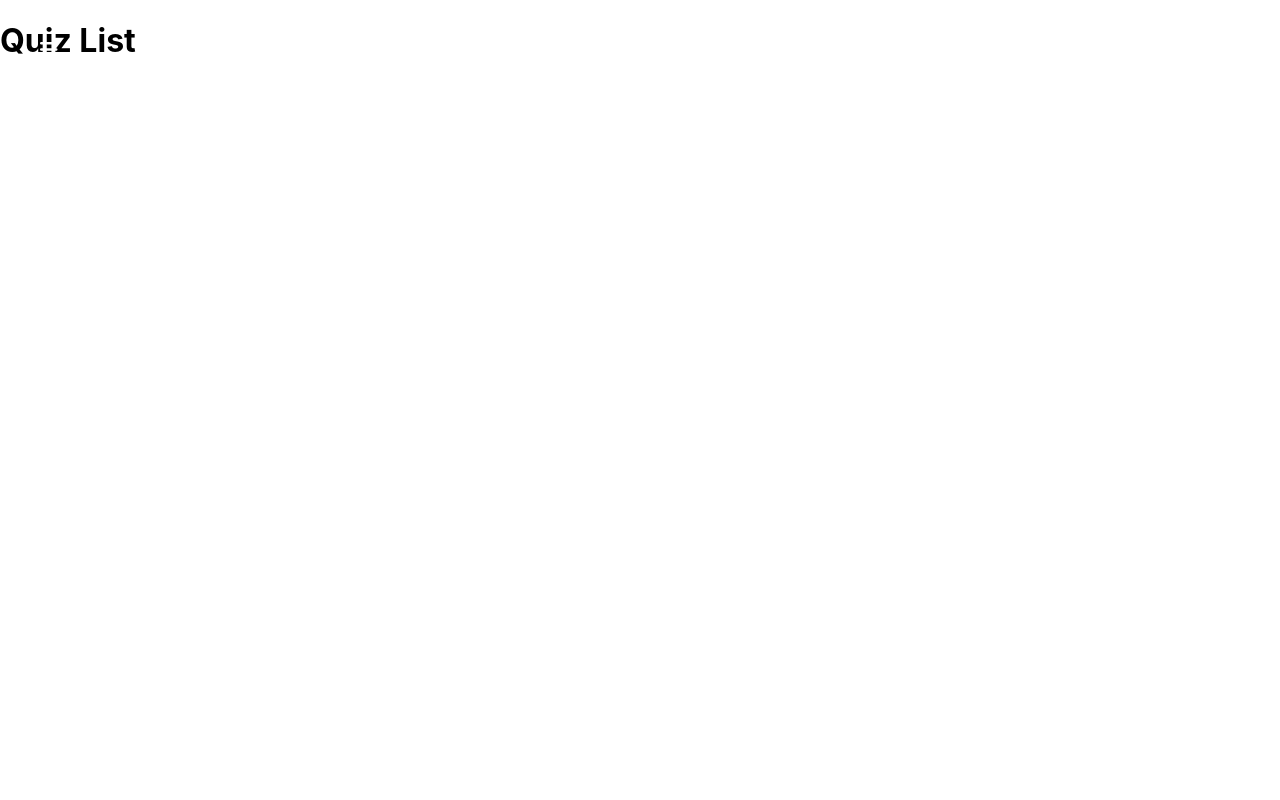
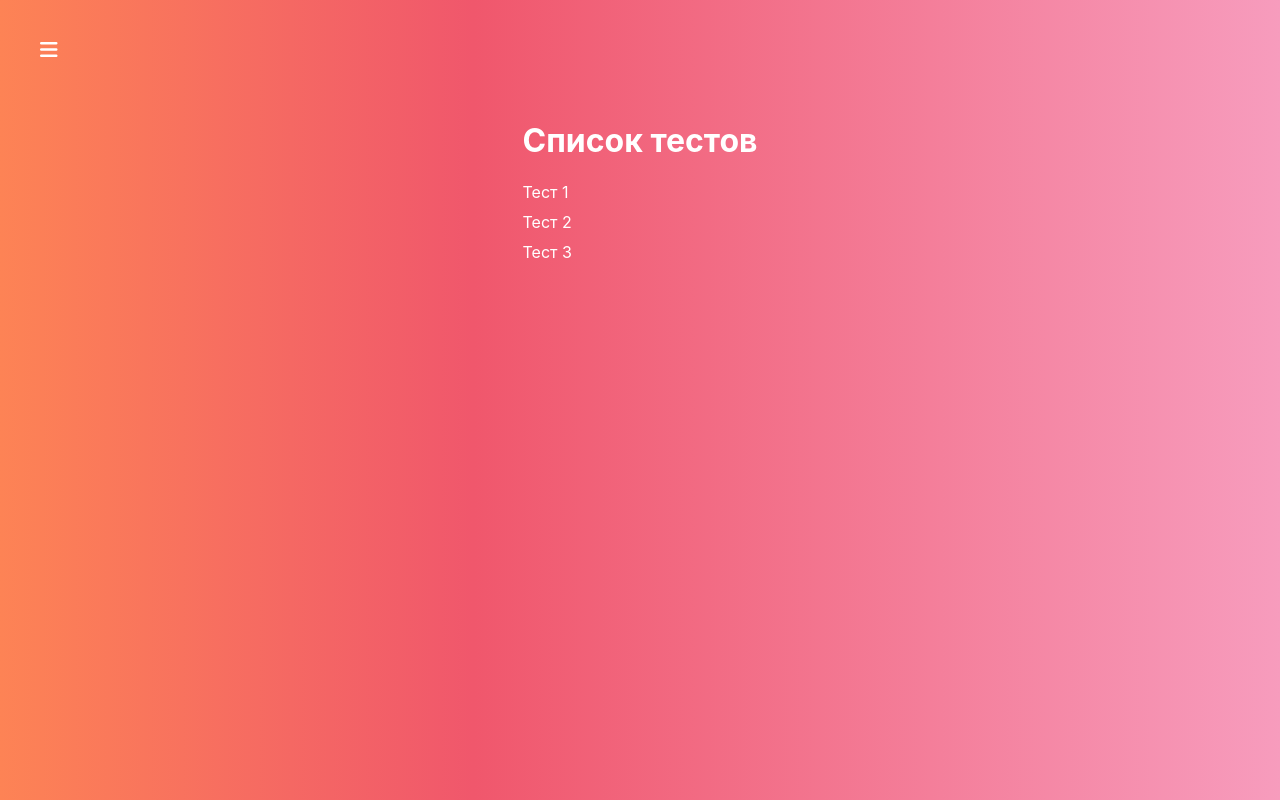
Before and after one commit to safarov-en/react-quiz, a React app: page / in a window 1280 px wide. Built offline with nearby package versions, Linux system fonts and the light colour scheme.

Commit message:
List output

```diff
--- a/src/containers/QuizList/QuizList.js
+++ b/src/containers/QuizList/QuizList.js
@@ -1,10 +1,30 @@
 import React, {Component} from "react";
+import classes from './QuizList.module.css';
+import { NavLink } from "react-router-dom";
 
 export default class QuizList extends Component {
+    renderQuizes() {
+        return [1, 2, 3].map((quiz, index) => {
+            return (
+                <li
+                    key={index}
+                >
+                    <NavLink to={'/quiz/' + quiz}>
+                        Тест {quiz}
+                    </NavLink>
+                </li>
+            )
+        })
+    }
     render() {
         return (
-            <div>
-                <h1>Quiz List</h1>
+            <div className={classes.QuizList}>
+                <div>
+                    <h1>Список тестов</h1>
+                    <ul>
+                        {this.renderQuizes()}
+                    </ul>
+                </div>
             </div>
         )
     }
--- a/src/containers/QuizList/QuizList.module.css
+++ b/src/containers/QuizList/QuizList.module.css
@@ -0,0 +1,31 @@
+.QuizList {
+    display: flex;
+    justify-content: center;
+    padding-top: 100px;
+    flex-grow: 1;
+    width: 100%;
+    background: linear-gradient(90deg, #fd8355 0%, #f0576c 37%, #f79cbd 100%);
+}
+
+.QuizList h1 {
+    color: #fff;
+}
+
+.QuizList ul {
+    list-style: none;
+    margin: 0;
+    padding: 0;
+}
+
+.QuizList li {
+    margin-bottom: 10px;
+}
+
+.QuizList li a {
+    text-decoration: none;
+    color: #fff;
+}
+
+.QuizList li a:hover {
+    color: #363f54;
+}
```
